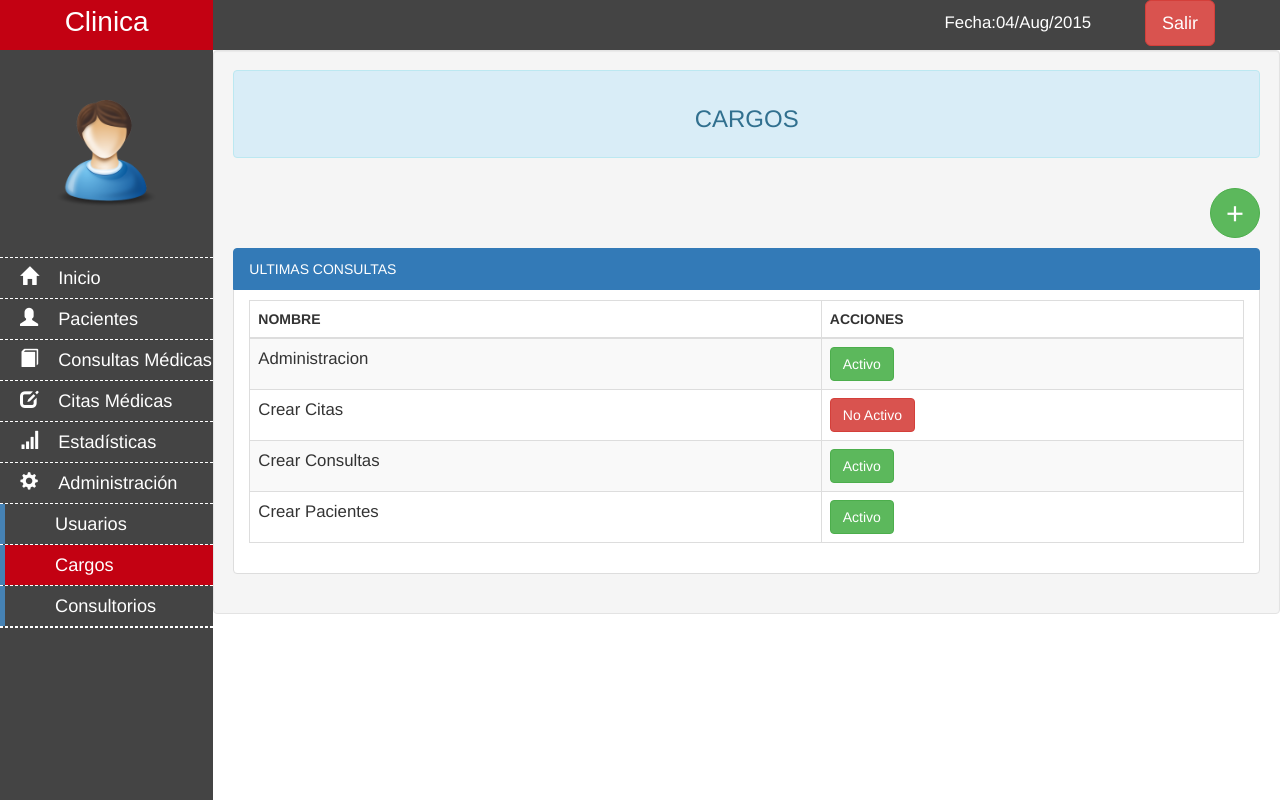
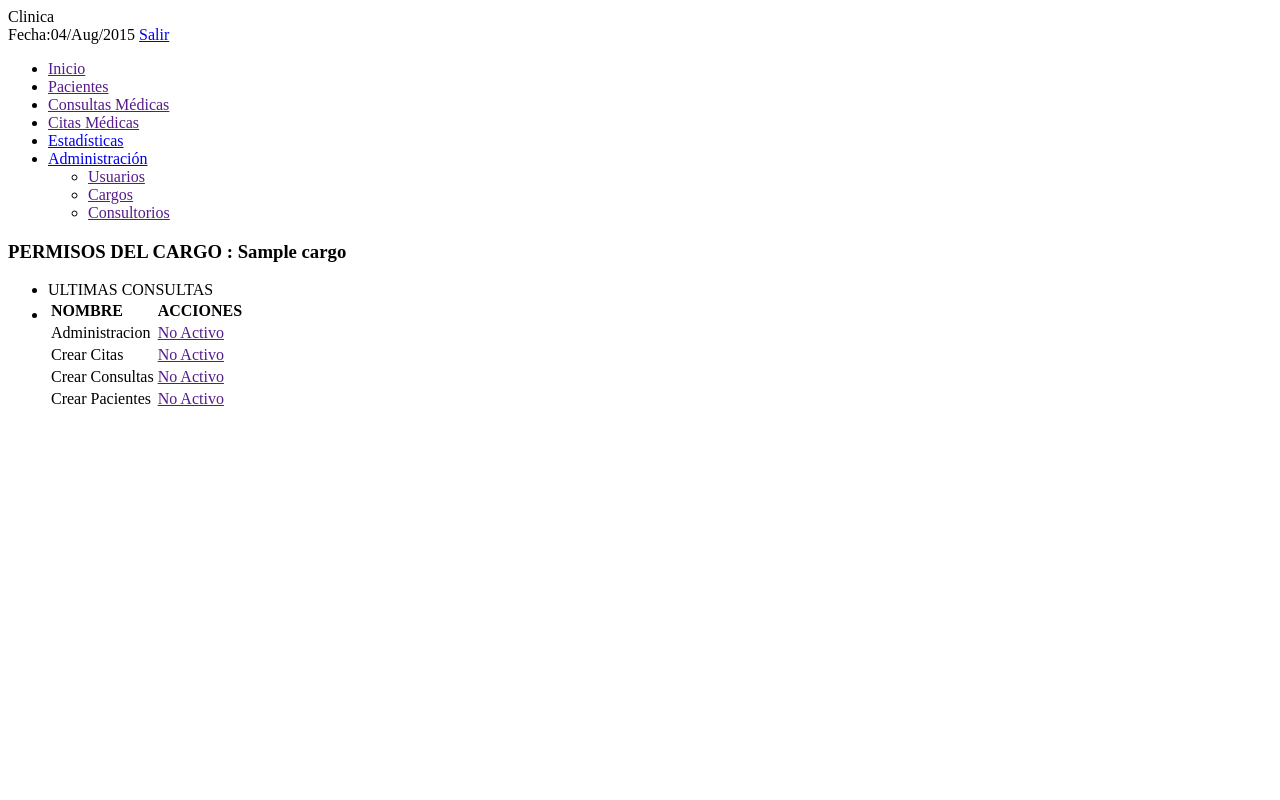
Before and after one commit to goldenSniperOS/consultorios, a PHP site: the page made by app/views/permisos.php in a window 1280 px wide. Run offline with PHP 8.4, Linux system fonts and the light colour scheme; the template is opened without the code that fills it: most values are stand-ins (such as "Sample title", 1, 10 or a date in 2020); data that the repository does not hold is empty; some libraries are stand-ins or nearby versions.

Commit message:
Cargos - Permisos 100%
Duda en la Edicion pero hasta entonces, Cargos y Permisos 100%

```diff
--- a/app/views/permisos.php
+++ b/app/views/permisos.php
@@ -3,9 +3,9 @@
 <head>
 	<meta charset="UTF-8">
 	<title>Administrador | Cargos</title>
-	<link rel="stylesheet" href="css/bootstrap.min.css">
-	<link rel="stylesheet" href="css/style.css">
-	<link rel="stylesheet" href="css/jquery.dataTables.min.css">
+	<?=HTML::style('css/bootstrap.min.css')?>
+	<?=HTML::style('css/style.css')?>
+	<?=HTML::style('css/jquery.dataTables.min.css')?>
 </head>
 <body>
 	<div class="container-fluid no-padding">
@@ -22,7 +22,7 @@
 		</row>
 		<row>
 			<div class="col-xs-2 navegador">
-				<img src="img/user.png" alt="">
+				<?=HTML::image('img/user.png')?>
 				<nav>
 					<ul>
 						<li><a href="<?=URL::to('admin/index')?>"><span class="glyphicon glyphicon-home" aria-hidden="true"></span>Inicio</a></li>
@@ -44,39 +44,12 @@
 			<div class="col-xs-10 contenido well">
 			<div class="alert alert-info">
 				<h3 class="text-center">
-					CARGOS
+					PERMISOS DEL CARGO : <?=$cargo->Nombre?>
 				</h3>
 			</div>
-			<div class="pull-right">
-				<a href="#" class="btn btn-success nuevo"data-toggle="modal" data-target="#formConsulta">+</a>
+			<div class="pull-left">
+				<a href="<?=URL::to('cargos/index')?>" class="btn btn-success nuevo"><span class="glyphicon glyphicon-arrow-left"></span></a>
 			</div>
-			<!-- Modal -->
-			<div class="modal fade" id="formConsulta" role="dialog" aria-labelledby="gridSystemModalLabel">
-			  <div class="modal-dialog" role="document">
-			    <div class="modal-content">
-			      <div class="modal-header">
-			        <button type="button" class="close" data-dismiss="modal" aria-label="Close"><span aria-hidden="true">&times;</span></button>
-			        <h4 class="modal-title text-center" id="gridSystemModalLabel">Nueva Consulta</h4>
-			      </div>
-			      <div class="modal-body">
-			        <div class="container-fluid">
-			          <div class="row">
-			            <div class="col-md-12">
-			            	<div class="form-group">
-								<label for="NombreCargo">Nombre del Cargo</label>
-								<input type="text" name="NombreCargo" id="NombreCargo" class="form-control">
-							</div>
-			            </div>
-			          </div>
-			        </div>
-			      </div>
-			      <div class="modal-footer">
-			        <button type="button" class="btn btn-default" data-dismiss="modal">Close</button>
-			        <button type="button" class="btn btn-primary">Guardar</button>
-			      </div>
-			    </div><!-- /.modal-content -->
-			  </div><!-- /.modal-dialog -->
-			</div><!-- /.modal -->
 			<div class="row">
 				<div class="col-xs-12">
 					<ul class="list-group">
@@ -93,25 +66,25 @@
 					            <tr>
 					                <td>Administracion</td>
 					                <td>
-									<button type="button" class="btn btn-success administracion">Activo</button>
+									<a href="<?=(json_decode($cargo->Permisos)->admin)?(URL::to('cargos/inhabilitarpermiso/admin/'.$cargo->id)):(URL::to('cargos/habilitarpermiso/admin/'.$cargo->id))?>" class="btn btn-<?=(json_decode($cargo->Permisos)->admin)?'success':'danger'?> administracion"><?=(json_decode($cargo->Permisos)->admin)?'Activo':'No Activo'?></button>
 					                </td>
 					            </tr>
 					            <tr>
 					                <td>Crear Citas</td>
 					                <td>
-									<button type="button" class="btn btn-danger citas">No Activo</button>
+									<a href="<?=(json_decode($cargo->Permisos)->citas)?URL::to('cargos/inhabilitarpermiso/citas/'.$cargo->id):URL::to('cargos/habilitarpermiso/citas/'.$cargo->id)?>" class="btn btn-<?=(json_decode($cargo->Permisos)->citas)?'success':'danger'?> citas"><?=(json_decode($cargo->Permisos)->citas)?'Activo':'No Activo'?></button>
 					                </td>
 					            </tr>
 					            <tr>
 					                <td>Crear Consultas</td>
 					                <td>
-									<button type="button" class="btn btn-success consultas">Activo</button>
+									<a href="<?=(json_decode($cargo->Permisos)->consultas)?URL::to('cargos/inhabilitarpermiso/consultas/'.$cargo->id):URL::to('cargos/habilitarpermiso/consultas/'.$cargo->id)?>" class="btn btn-<?=(json_decode($cargo->Permisos)->consultas)?'success':'danger'?> consultas"><?=(json_decode($cargo->Permisos)->consultas)?'Activo':'No Activo'?></button>
 					                </td>
 					            </tr>
 					            <tr>
 					                <td>Crear Pacientes</td>
 					                <td>
-									<button type="button" class="btn btn-success pacientes">Activo</button>
+									<a href="<?=(json_decode($cargo->Permisos)->pacientes)?URL::to('cargos/inhabilitarpermiso/pacientes/'.$cargo->id):URL::to('cargos/habilitarpermiso/pacientes/'.$cargo->id)?>" class="btn btn-<?=(json_decode($cargo->Permisos)->pacientes)?'success':'danger'?> pacientes"><?=(json_decode($cargo->Permisos)->pacientes)?'Activo':'No Activo'?></button>
 					                </td>
 					            </tr>
 					        </tbody>
@@ -125,8 +98,8 @@
 			</div>
 		</row>
 	</div>
-	<script src="js/jquery-1.11.3.min.js"></script>
-	<script src="js/jquery.dataTables.min.js"></script>
-	<script src="js/bootstrap.min.js"></script>
+	<?=HTML::script('js/jquery-1.11.3.min.js')?>
+	<?=HTML::script('js/jquery.dataTables.min.js')?>
+	<?=HTML::script('js/bootstrap.min.js')?>
 </body>
 </html>
```
Also changed, not shown: app/controllers/cargos.php (+24 -11 lines), app/views/cargos.php (+12 -9 lines).
